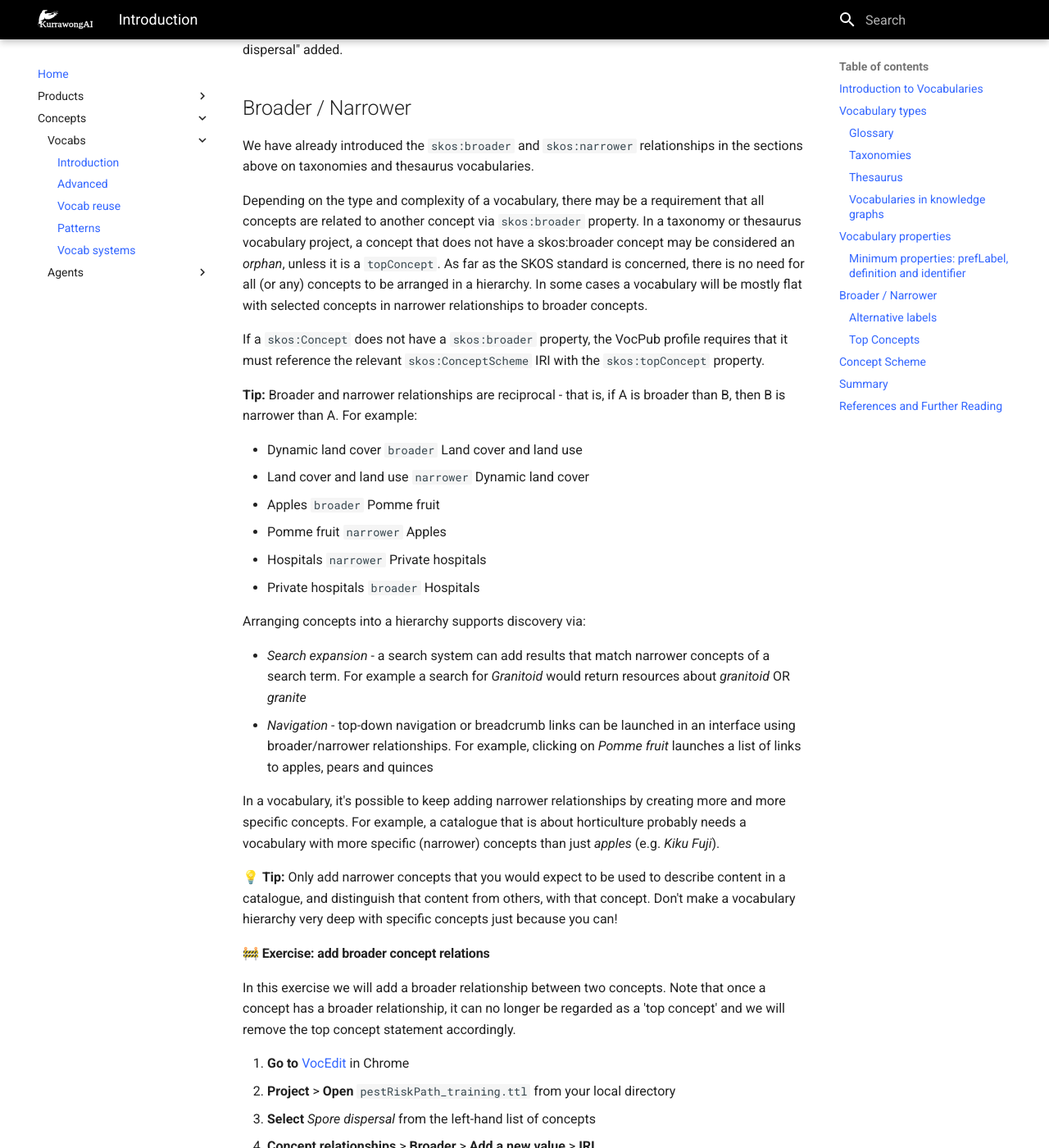
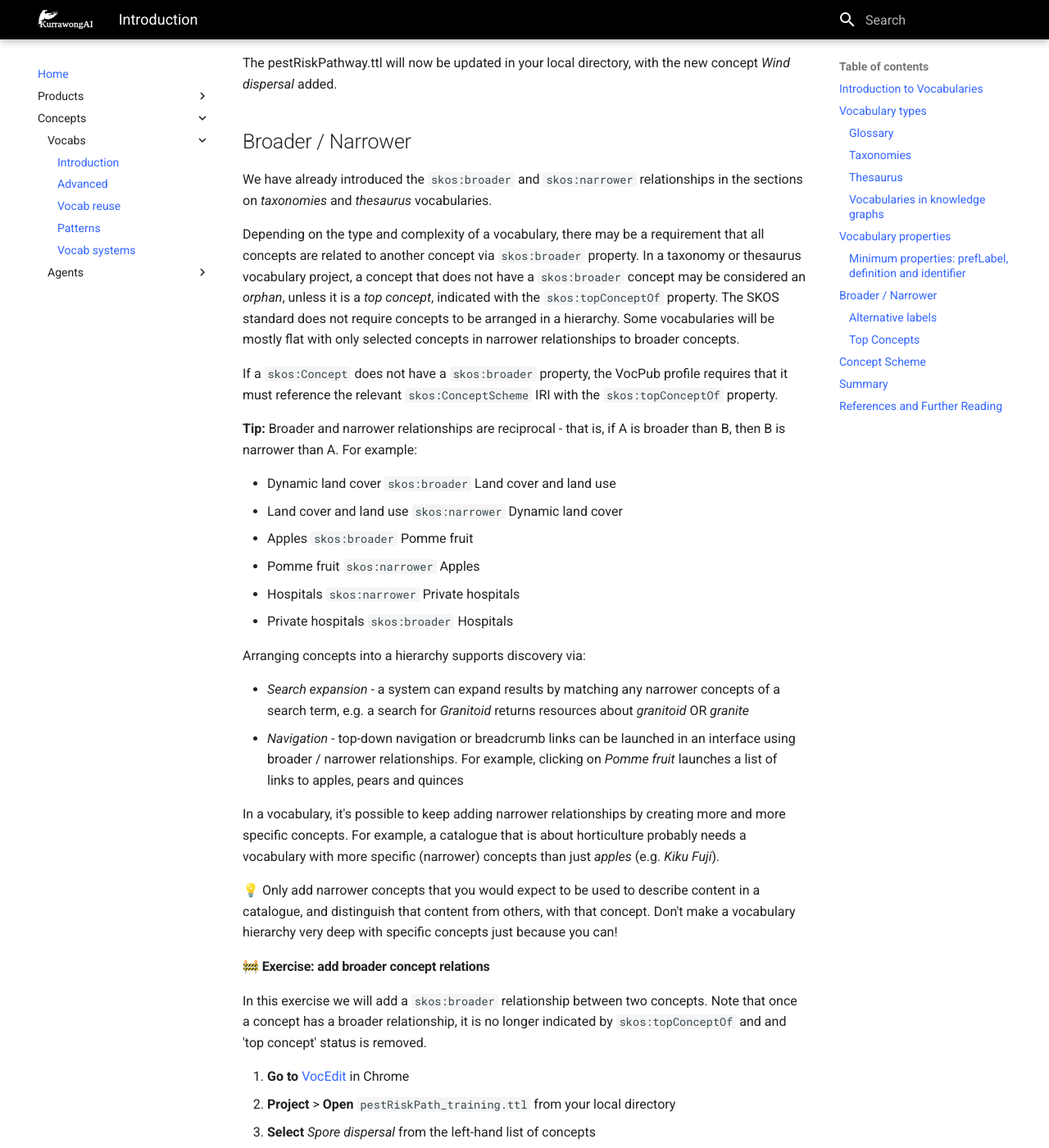
Before and after one commit to Kurrawong/docs, an MkDocs documentation site: the page built from docs/concepts/vocabs/introduction.md, in a window 1280 px wide and 1400 px high, scrolled down 7787 px. Shown: the whole window at 82% size. Built offline with MkDocs 1.6.1 and Material for MkDocs 9.7.7, drawn with Linux system fonts in a browser that asks for light colours; some of the changed text lies outside the part shown.

Commit message:
Update introduction.md

````diff
--- a/docs/concepts/vocabs/introduction.md
+++ b/docs/concepts/vocabs/introduction.md
@@ -18,11 +18,13 @@
 > - Exercise (continued from _Advanced_)
 >
 > _Vocabulary systems_
-> - VocEdit + GitHub
+> - VocEdit + GitHub (with new exercise)
 > - VocExcel
 > - SHACL Validator
 > - RDF Converter
 >
+
+<br>
 
 > _Vocabulary patterns_
 > - Handling special cases and advanced tips
@@ -47,11 +49,11 @@
 
 ... _defining terms_
 
-Glossary are a very common form of vocabulary found in many print and web resources. A glossary is a list of concepts, expressed by natural language terms (we will refer to _terms_ and _labels_ interchangeably) with added definitions.
+Glossaries are a very common form of vocabulary found in many print and web resources. A glossary is a list of concepts, expressed by natural language terms (we will refer to _terms_ and _labels_ interchangeably) with added definitions.
 
   <img src="../../../assets/vocabs/glossaryPic.png" alt="Glossary Picture" style="width:75%;">
 
-Each concept in a Glossary has at least one label and one definition. Some glossaries include _see_ references that direct a user to a preferred term. This _equivalence_ mapping is a common feature in more complex vocabulary types such as in a **thesaurus** that we will look at below. But first we will look at vocabularies that include hierarchy relationships.
+Each concept in a Glossary has at least one label and one definition. Some glossaries include _see_ references that direct a user to a preferred term. This _equivalence_ mapping is a common feature in more complex vocabulary types such as a **thesaurus** (see below). But first we will look at vocabularies that include hierarchy relationships.
 
 ### Taxonomies
 
@@ -143,7 +146,7 @@
 
 ### Vocabularies in knowledge graphs
 
-Thought of as an interconnected system of data classes, a knowledge graphs may involve vocabularies as an additional class that will connect with some or all other classes. In a knowledge graph, a vocabulary concept can be modelled as just another class.
+Thought of as an interconnected system of data classes, a knowledge graph may include vocabularies as additional classes that connect with some or all other classes. In a knowledge graph, a vocabulary concept can be modelled as just another class instance.
 
 One function that vocabularies serve is to supplement and fill semantic gaps in data relations. In the example below, classes A, B an C are each related to each other in some way. Class D is not related to other classes. A concept from a vocabulary is also included, and has relationships to classes A, B and C.
 
@@ -250,7 +253,7 @@
     10 -- "subject" --> 11;
 ```
 
-Because of this relation between concepts in the vocabulary, it's possible to make an inference that connects classes that were previously unrelated, such as between ``Lane counts`` data and ``Seasonality`` data.
+Because of this relation between concepts in the vocabulary, it's possible to make an _inference_ that connects classes that were previously unrelated, such as between ``Lane counts`` data and ``Seasonality`` data.
 
 ```mermaid
 graph LR;
@@ -275,13 +278,11 @@
 ```
 Let's put this into a narrative form:
 
-_We know that some roads are closed on a seasonal basis, but we don't know what portion of these are one lane roads. But we do have data about the seasonality of 'One Way From Two' roads, also called 'One way with vector' roads. Because these roads are defined as a type of One Way road (defined as `skos:narrower`), we can infer information about seasonal road closures for one lane roads._
+_We know that some roads are closed on a seasonal basis, but we don't know what portion of these are one lane roads. But we do have data about the seasonality of 'One Way From Two' roads, also called 'One way with vector' roads. Because these roads are defined as a type of One Way road (via `skos:narrower`), we can infer information about seasonal road closures for one lane roads._
 
 ## Vocabulary properties
 
-Vocabularies contain, as a minimum: _preferred labels_, _definitions_ and _identifiers_
-
-We have already introduced concepts and their relation properties to other concepts. In this section we will look at more concept properties, including properties that are required for validation in vocabulary quality standards.
+Vocabularies contain, as a minimum: _preferred labels_, _definitions_ and _identifiers_. We have already introduced concepts relations with other concepts. In this section we will look at more concept properties, including properties that are required for validation in vocabulary quality standards.
 
 ### Minimum properties: prefLabel, definition and identifier
 
@@ -293,7 +294,7 @@
 
 #### 🚧 Exercise: 0pen, edit and save a vocabulary
 
-These modules will include a number of editing exercises that use the VocEdit tool and the Pest Risk Pathway vocabulary (PRP). The PRP is an un-published vocabulary, hosted by Kurrawong.ai for training and testing purposes. In this exercise we will add a new concept; a concept preferred label; a concept definition; and a concept identifier.
+These modules will include a number of editing exercises that use the VocEdit tool and the _Pest Risk Pathway_ vocabulary (PRP). The PRP is un-published and hosted by KurrawongAI for training purposes. In this exercise we will add a new concept; a concept preferred label; a concept definition; and a concept identifier.
 
 💡 _Chrome browser is needed to use the VocEdit tool._
 
@@ -321,39 +322,39 @@
 24. **Select a value** > select _pestRiskPath_
 26. **Save**
 
-The pestRiskPathway.ttl will now be updated in your local directory, with the new concept "Wind dispersal" added.
+The pestRiskPathway.ttl will now be updated in your local directory, with the new concept _Wind dispersal_ added.
 
 ## Broader / Narrower
 
-We have already introduced the ``skos:broader`` and ``skos:narrower`` relationships in the sections above on taxonomies and thesaurus vocabularies.
+We have already introduced the ``skos:broader`` and ``skos:narrower`` relationships in the sections on _taxonomies_ and _thesaurus_ vocabularies.
 
-Depending on the type and complexity of a vocabulary, there may be a requirement that all concepts are related to another concept via ``skos:broader`` property. In a taxonomy or thesaurus vocabulary project, a concept that does not have a skos:broader concept may be considered an _orphan_, unless it is a ``topConcept``. As far as the SKOS standard is concerned, there is no need for all (or any) concepts to be arranged in a hierarchy. In some cases a vocabulary will be mostly flat with selected concepts in narrower relationships to broader concepts.
+Depending on the type and complexity of a vocabulary, there may be a requirement that all concepts are related to another concept via ``skos:broader`` property. In a taxonomy or thesaurus vocabulary project, a concept that does not have a `skos:broader` concept may be considered an _orphan_, unless it is a _top concept_, indicated with the `skos:topConceptOf` property. The SKOS standard does not require concepts to be arranged in a hierarchy. Some vocabularies will be mostly flat with only selected concepts in narrower relationships to broader concepts.
 
-If a `skos:Concept` does not have a `skos:broader` property, the VocPub profile requires that it must reference the relevant `skos:ConceptScheme` IRI with the ``skos:topConcept`` property.
+If a `skos:Concept` does not have a `skos:broader` property, the VocPub profile requires that it must reference the relevant `skos:ConceptScheme` IRI with the `skos:topConceptOf` property.
 
 **Tip:** Broader and narrower relationships are reciprocal - that is, if A is broader than B, then B is narrower than A. For example:
 
-- Dynamic land cover ``broader`` Land cover and land use
-- Land cover and land use ``narrower`` Dynamic land cover
+- Dynamic land cover `skos:broader` Land cover and land use
+- Land cover and land use `skos:narrower` Dynamic land cover
 
-- Apples ``broader`` Pomme fruit
-- Pomme fruit ``narrower`` Apples
+- Apples `skos:broader` Pomme fruit
+- Pomme fruit `skos:narrower` Apples
 
-- Hospitals ``narrower`` Private hospitals
-- Private hospitals ``broader`` Hospitals
+- Hospitals `skos:narrower` Private hospitals
+- Private hospitals `skos:broader` Hospitals
 
 Arranging concepts into a hierarchy supports discovery via:
 
-- _Search expansion_ - a search system can add results that match narrower concepts of a search term. For example a search for _Granitoid_ would return resources about _granitoid_ OR _granite_
-- _Navigation_ - top-down navigation or breadcrumb links can be launched in an interface using broader/narrower relationships. For example, clicking on _Pomme fruit_ launches a list of links to apples, pears and quinces
+- _Search expansion_ - a system can expand results by matching any narrower concepts of a search term, e.g. a search for _Granitoid_ returns resources about _granitoid_ OR _granite_
+- _Navigation_ - top-down navigation or breadcrumb links can be launched in an interface using broader / narrower relationships. For example, clicking on _Pomme fruit_ launches a list of links to apples, pears and quinces
 
 In a vocabulary, it's possible to keep adding narrower relationships by creating more and more specific concepts. For example, a catalogue that is about horticulture probably needs a vocabulary with more specific (narrower) concepts than just _apples_ (e.g. _Kiku Fuji_).
 
-💡 **Tip:** Only add narrower concepts that you would expect to be used to describe content in a catalogue, and distinguish that content from others, with that concept. Don't make a vocabulary hierarchy very deep with specific concepts just because you can!
+💡 Only add narrower concepts that you would expect to be used to describe content in a catalogue, and distinguish that content from others, with that concept. Don't make a vocabulary hierarchy very deep with specific concepts just because you can!
 
 #### 🚧 Exercise: add broader concept relations
 
-In this exercise we will add a broader relationship between two concepts. Note that once a concept has a broader relationship, it can no longer be regarded as a 'top concept' and we will remove the top concept statement accordingly.
+In this exercise we will add a `skos:broader` relationship between two concepts. Note that once a concept has a broader relationship, it is no longer indicated by `skos:topConceptOf` and and 'top concept' status is removed.
 
 1. **Go to** [VocEdit](https://vocedit.kurrawong.ai) in Chrome
 2. **Project** > **Open** `pestRiskPath_training.ttl` from your local directory
````
Also changed, not shown: other parts of docs/concepts/vocabs/introduction.md (+5 -4 lines).
